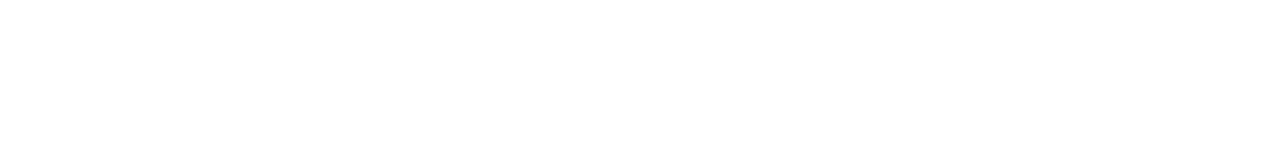
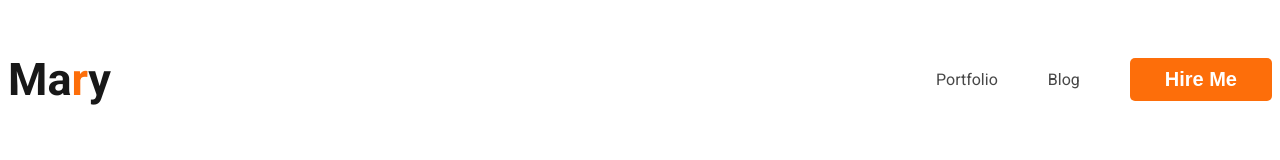
Before and after one commit to shahadathhs/developer-portfolio, a plain HTML site: page index.html in a window 1280 px wide. Drawn offline with Linux system fonts and the light colour scheme.

Commit message:
added nav

```diff
--- a/index.html
+++ b/index.html
@@ -6,10 +6,22 @@
   content="width=device-width,
   initial-scale=1.0">
   <title>Developer Portfolio</title>
+  <link rel="preconnect" href="https://fonts.googleapis.com">
+  <link rel="preconnect" href="https://fonts.gstatic.com" crossorigin>
+  <link href="https://fonts.googleapis.com/css2?family=Open+Sans:wght@400;700&family=Roboto:wght@400;500;700&display=swap"
+  rel="stylesheet">
+  <link rel="stylesheet" href="styles/portfolio.css">
 </head>
 <body>
   <header>
-
+    <nav>
+      <h3 class="nav-title">Ma<span class="text-primary">r</span>y</h3>
+      <ul>
+        <li><a href="">Portfolio</a></li>
+        <li><a href="">Blog</a></li>
+        <button class="btn-primary"><a href=""></a>Hire Me</button>
+      </ul>
+    </nav>
   </header>
   <main>
 
--- /dev/null
+++ b/styles/portfolio.css
@@ -0,0 +1,49 @@
+/* common shared styles */
+body{
+  font-family: 'Open Sans', sans-serif;
+  font-family: 'Roboto', sans-serif;
+}
+
+.text-primary{
+  color: #FD6E0A;
+}
+
+.btn-primary{
+  border-radius: 5px;
+  background: #FD6E0A;
+  font-size: 20px;
+  font-style: normal;
+  font-weight: 700;
+  line-height: normal;
+  color: white;
+  border: 0;
+  padding: 10px 35px;
+  flex-shrink: 0;
+}
+
+/* nav related styles */
+nav{
+  display: flex;
+  justify-content: space-between;
+}
+
+.nav-title{
+  color: var(--Dark-01, #181818);
+  font-size: 45px;
+  font-weight: 800;
+}
+
+nav > ul{
+  display: flex;
+  align-items: center;
+}
+
+nav li {
+  list-style: none;
+  margin-right: 50px;
+}
+
+nav a {
+  text-decoration: none;
+  color: #474747;
+}
```
